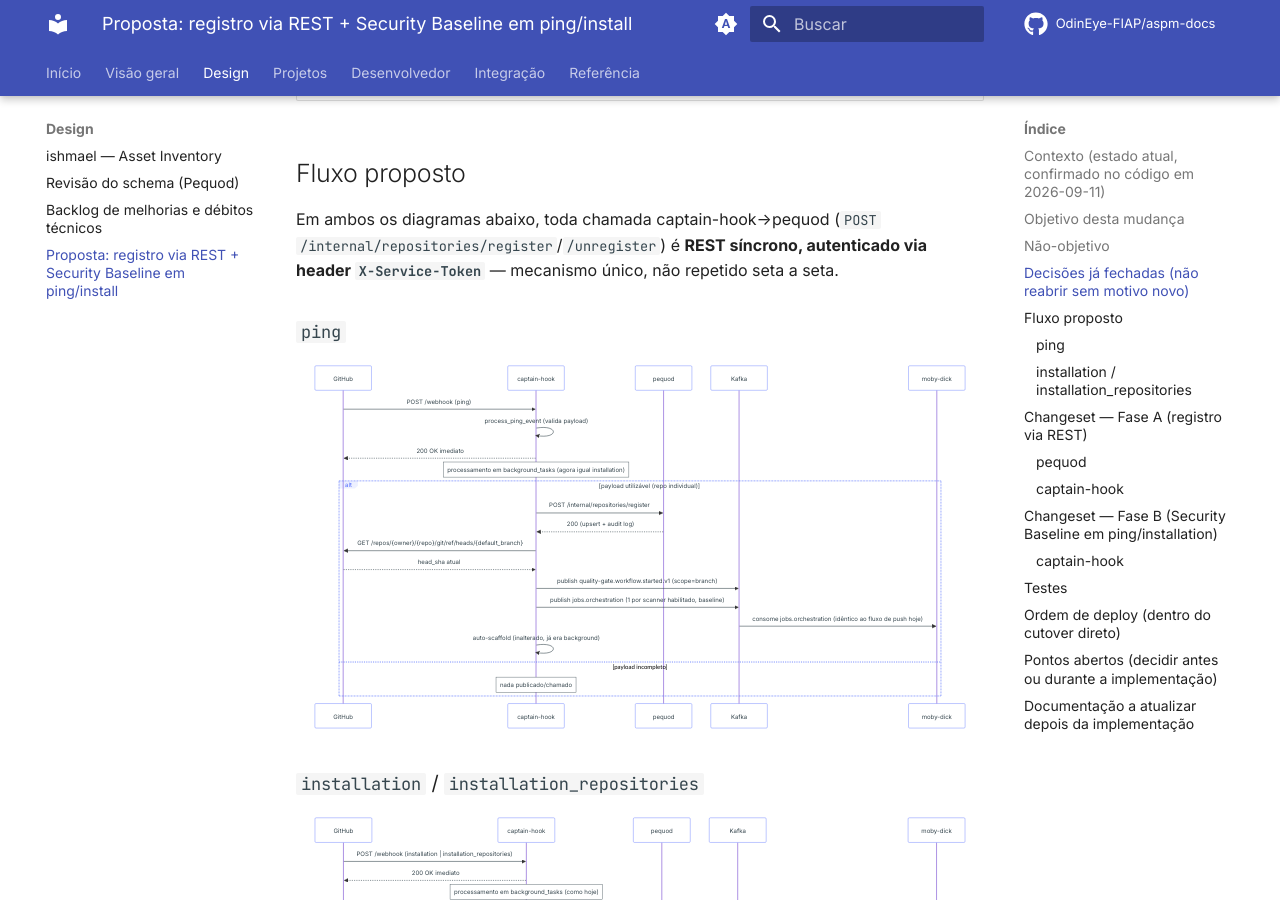
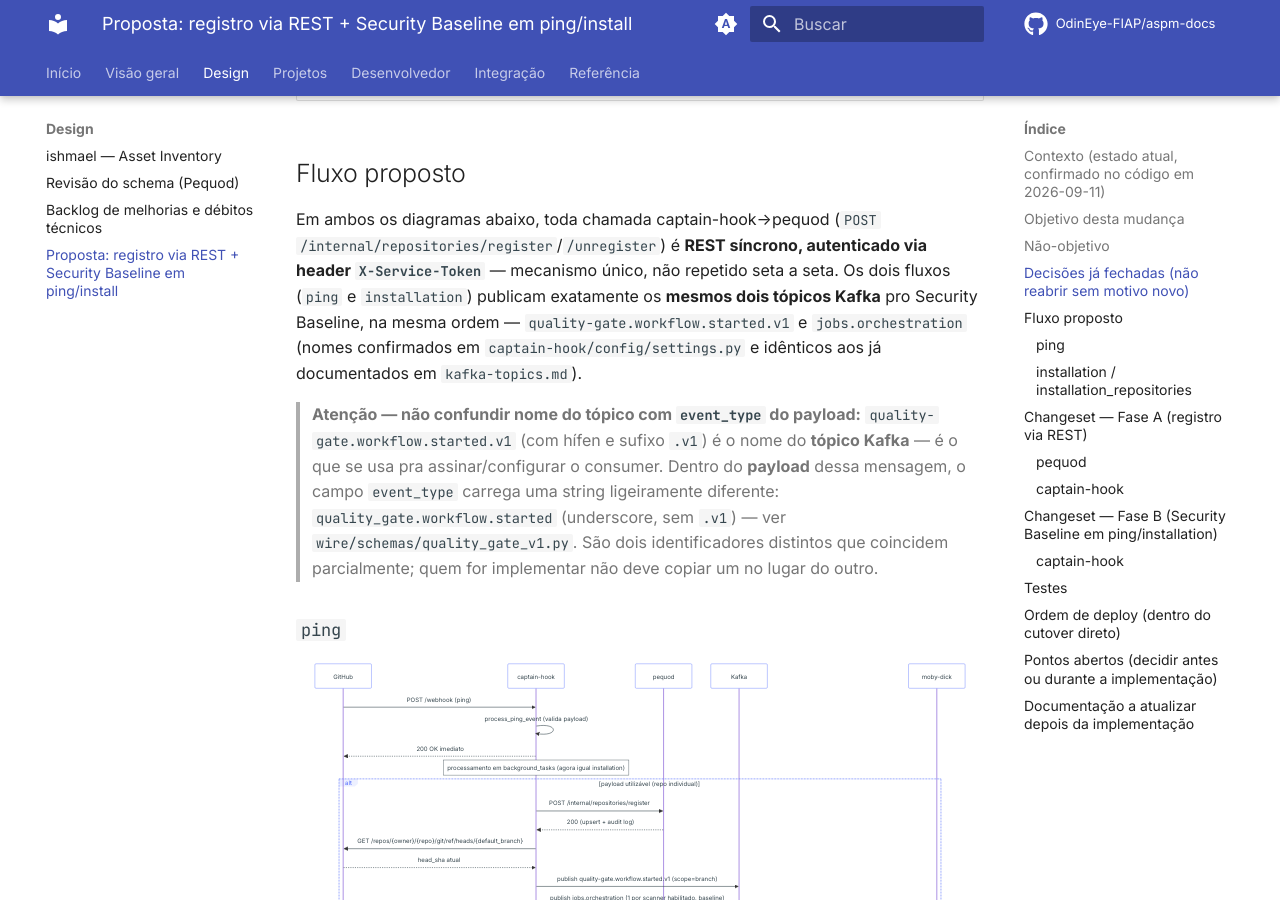
Before and after one commit to OdinEye-FIAP/aspm-docs, an MkDocs documentation site: the page built from docs/design/ping-install-rest-migration.md, in a window 1280 px wide and 900 px high, scrolled down 3145 px. Built offline with MkDocs 1.6.1 and Material for MkDocs 9.7.7, drawn with Linux system fonts in a browser that asks for light colours; comment, search, counter and statistics services are not loaded.

Commit message:
docs: simetriza topicos Kafka nos dois diagramas + nota event_type vs nome do topico

```diff
--- a/docs/design/ping-install-rest-migration.md
+++ b/docs/design/ping-install-rest-migration.md
@@ -87,7 +87,20 @@ resposta ao GitHub.
 Em ambos os diagramas abaixo, toda chamada captain-hook→pequod
 (`POST /internal/repositories/register`/`/unregister`) é **REST
 síncrono, autenticado via header `X-Service-Token`** — mecanismo único,
-não repetido seta a seta.
+não repetido seta a seta. Os dois fluxos (`ping` e `installation`) publicam
+exatamente os **mesmos dois tópicos Kafka** pro Security Baseline, na
+mesma ordem — `quality-gate.workflow.started.v1` e `jobs.orchestration`
+(nomes confirmados em `captain-hook/config/settings.py` e idênticos aos
+já documentados em `kafka-topics.md`).
+
+> **Atenção — não confundir nome do tópico com `event_type` do payload:**
+> `quality-gate.workflow.started.v1` (com hífen e sufixo `.v1`) é o nome
+> do **tópico Kafka** — é o que se usa pra assinar/configurar o consumer.
+> Dentro do **payload** dessa mensagem, o campo `event_type` carrega uma
+> string ligeiramente diferente: `quality_gate.workflow.started`
+> (underscore, sem `.v1`) — ver `wire/schemas/quality_gate_v1.py`. São
+> dois identificadores distintos que coincidem parcialmente; quem for
+> implementar não deve copiar um no lugar do outro.
 
 ### `ping`
 
@@ -136,7 +149,8 @@ sequenceDiagram
         alt action = created | added
             CH->>PQ: POST /internal/repositories/register
             CH->>GH: GET default_branch atual + HEAD sha
-            CH->>K: publish workflow.started + jobs.orchestration (baseline, scope=branch)
+            CH->>K: publish quality-gate.workflow.started.v1 (scope=branch)
+            CH->>K: publish jobs.orchestration (1 por scanner habilitado, baseline)
         else action = deleted | removed
             CH->>PQ: POST /internal/repositories/unregister
         end
```
